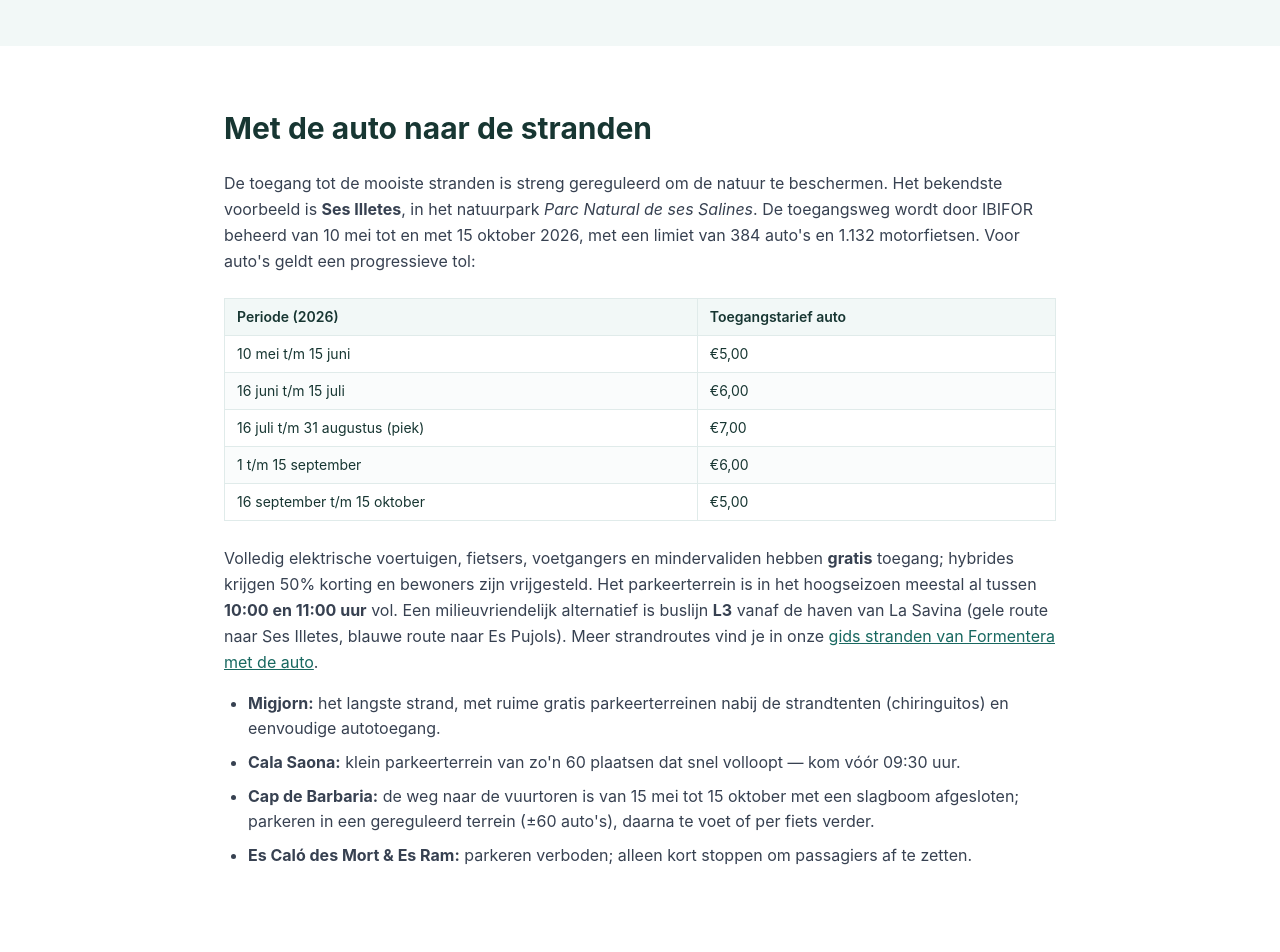
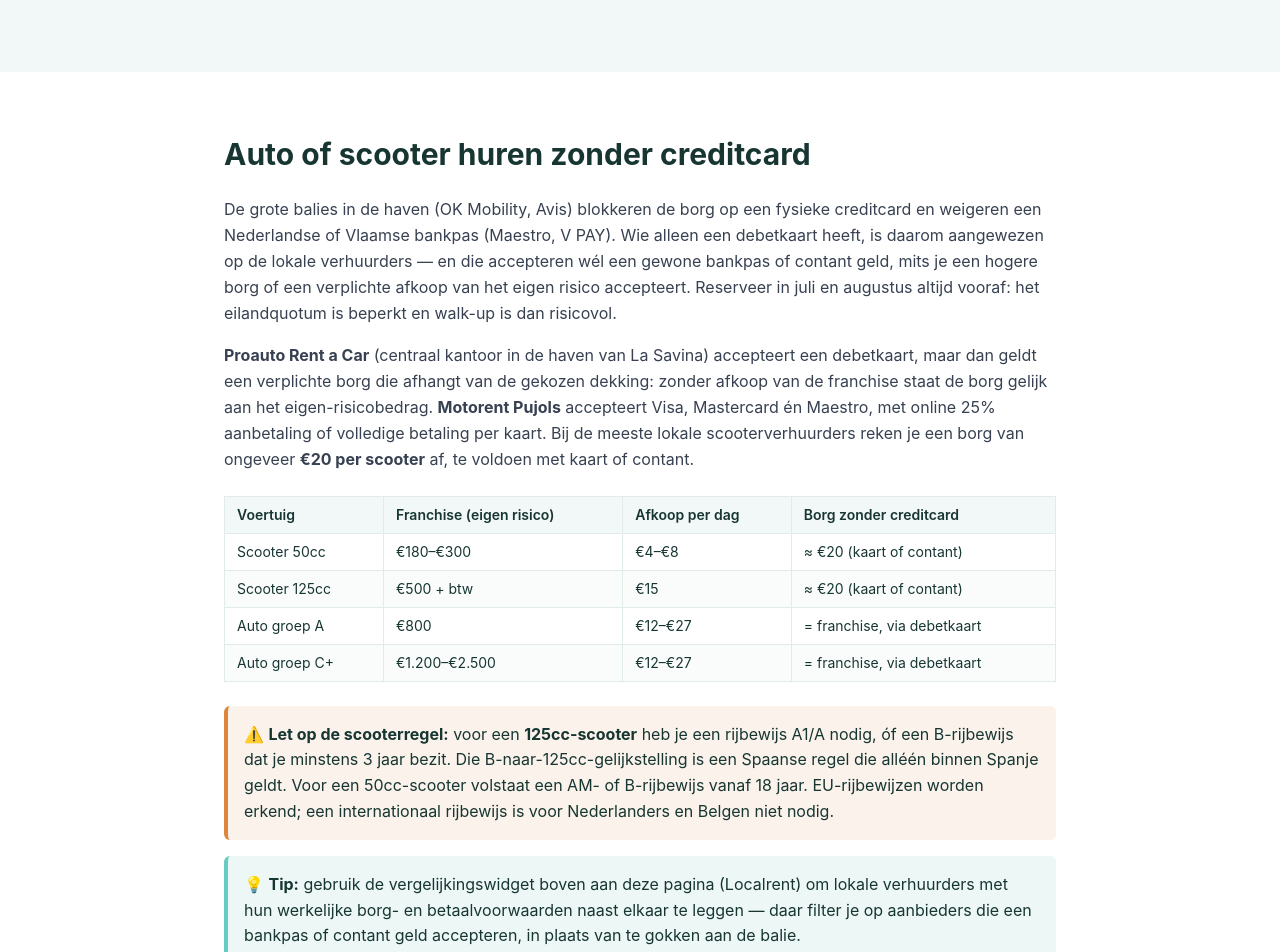
Before and after one commit to LeadGate/formentera-car-rental, a React (Vite) app: page /auto-huren-formentera in a window 1280 px wide. Shown: the part 4040-4992 px from the top of the page. Built offline with nearby package versions, Linux system fonts and the light colour scheme; the HTML template or start-up script is replaced by a standard one.

Commit message:
content: enrich /auto-huren-formentera/ with no-creditcard section (July DR update) + title/desc/dateModified refresh

```diff
--- a/src/components/Footer.tsx
+++ b/src/components/Footer.tsx
@@ -52,7 +52,7 @@
           <ul className="space-y-2">
                         <li>
               <a href="https://formentera.eco/en/information" target="_blank" rel="noopener noreferrer" className="text-sm text-primary-foreground/70 hover:text-primary-foreground transition-colors">
-                formentera.eco — Vehicle Entry Authorisation
+                formentera.eco вЂ” Vehicle Entry Authorisation
               </a>
             </li>
             <li>
@@ -62,7 +62,7 @@
             </li>
             <li>
               <a href="https://www.caib.es/sites/consumidor/es/" target="_blank" rel="noopener noreferrer" className="text-sm text-primary-foreground/70 hover:text-primary-foreground transition-colors">
-                Direcció General de Consum (Govern Balear)
+                DirecciГі General de Consum (Govern Balear)
               </a>
             </li>
           </ul>
@@ -73,8 +73,8 @@
         <p className="text-sm">
           Affiliate disclosure: This site contains links to car rental partners. We may earn a commission when you book through our partners at no extra cost to you.
         </p>
-        <p className="text-xs">Last updated: 2026-06-27</p>
-        <p className="text-sm">&copy; {new Date().getFullYear()} formentera-car-rental.com · All rights reserved</p>
+        <p className="text-xs">Last updated: 2026-07-02</p>
+        <p className="text-sm">&copy; {new Date().getFullYear()} formentera-car-rental.com В· All rights reserved</p>
       </div>
     </div>
   </footer>
--- a/src/pages/AutoHurenFormentera.tsx
+++ b/src/pages/AutoHurenFormentera.tsx
@@ -7,7 +7,7 @@
 import Section from "@/components/Section";
 import ImageDivider from "@/components/ImageDivider";
 import { InfoBox, WarningBox } from "@/components/InfoBox";
-import { Car, Ship, Euro, Waves, ParkingSquare, HelpCircle } from "lucide-react";
+import { Car, Ship, Euro, Waves, ParkingSquare, HelpCircle, CreditCard } from "lucide-react";
 
 const AutoHurenFormentera = () => {
   const breadcrumbSchema = {
@@ -24,10 +24,10 @@
     "@type": "Article",
     headline: "Auto huren op Formentera 2026: de complete gids voor de slimme reiziger",
     description:
-      "Auto huren op Formentera doe je het beste ter plaatse in La Savina. Alles over de formentera.eco-vergunning, kosten, stranden en parkeren in 2026.",
+      "Auto huren op Formentera doe je het beste ter plaatse in La Savina — ook zonder creditcard. Alles over de formentera.eco-vergunning, kosten, stranden en parkeren in 2026.",
     url: "https://formentera-car-rental.com/auto-huren-formentera",
     datePublished: "2026-06-27",
-    dateModified: "2026-06-27",
+    dateModified: "2026-07-02",
     publisher: {
       "@type": "Organization",
       name: "Formentera Car Rental",
@@ -41,8 +41,8 @@
   return (
     <Layout>
       <SEOHead
-        title="Auto huren op Formentera 2026 – Slim huren in La Savina"
-        description="Auto huren op Formentera: huur ter plaatse in La Savina, niet een Ibiza-huurauto op de veerboot (boete tot €10.000). Alles over de formentera.eco-vergunning, kosten en stranden in 2026."
+        title="Auto huren op Formentera 2026 – ook zonder creditcard"
+        description="Auto huren op Formentera zonder creditcard: huur ter plaatse in La Savina, niet een Ibiza-huurauto op de veerboot (boete tot €10.000). Alles over de formentera.eco-vergunning, kosten en stranden in 2026."
         canonical="https://formentera-car-rental.com/auto-huren-formentera/"
       />
 
@@ -182,8 +182,9 @@
           De algemene minimumleeftijd is <strong>21 jaar met 2 jaar rijbewijs</strong>; voor premium klassen geldt 25
           jaar met 3 jaar ervaring (OK Mobility verhuurt onder voorwaarden vanaf 18 jaar met toeslag). Jonge bestuurders
           van 21 tot 24 jaar betalen een toeslag van ongeveer <strong>€3 per dag</strong> en kunnen het eigen risico vaak
-          niet afkopen. Voor de borg is een fysieke <strong>creditcard</strong> (Visa of Mastercard) verplicht; American
-          Express, Diners Club en betaalkaarten (debit) worden geweigerd.
+          niet afkopen. Bij de grote balies (OK Mobility, Avis) is voor de borg een fysieke <strong>creditcard</strong>{" "}
+          (Visa of Mastercard) verplicht; American Express, Diners Club en betaalkaarten (debit) worden daar geweigerd —
+          maar er zijn lokale alternatieven zonder creditcard, zie de sectie hieronder.
         </p>
         <p className="text-gray-700 mb-4 leading-relaxed">
           Het eigen risico (de <em>franchise</em>) varieert per voertuigklasse van <strong>€500 tot €2.500</strong> en is
@@ -197,6 +198,47 @@
             De wegen zijn smal en omzoomd met drooggestapelde stenen muren, en parkeerplekken zijn krap — grote SUV's zijn
             onpraktisch en lopen snel schade op. Een scooter (50–125cc) huur je vanaf €9 tot €35 per dag; quads zijn
             verboden.
+          </p>
+        </InfoBox>
+      </Section>
+
+      <Section icon={<CreditCard className="w-6 h-6" />} title="Auto of scooter huren zonder creditcard">
+        <p className="text-gray-700 mb-4 leading-relaxed">
+          De grote balies in de haven (OK Mobility, Avis) blokkeren de borg op een fysieke creditcard en weigeren een
+          Nederlandse of Vlaamse bankpas (Maestro, V PAY). Wie alleen een debetkaart heeft, is daarom aangewezen op de
+          lokale verhuurders — en die accepteren wél een gewone bankpas of contant geld, mits je een hogere borg of een
+          verplichte afkoop van het eigen risico accepteert. Reserveer in juli en augustus altijd vooraf: het
+          eilandquotum is beperkt en walk-up is dan risicovol.
+        </p>
+        <p className="text-gray-700 mb-4 leading-relaxed">
+          <strong>Proauto Rent a Car</strong> (centraal kantoor in de haven van La Savina) accepteert een debetkaart, maar
+          dan geldt een verplichte borg die afhangt van de gekozen dekking: zonder afkoop van de franchise staat de borg
+          gelijk aan het eigen-risicobedrag. <strong>Motorent Pujols</strong> accepteert Visa, Mastercard én Maestro, met
+          online 25% aanbetaling of volledige betaling per kaart. Bij de meeste lokale scooterverhuurders reken je een
+          borg van ongeveer <strong>€20 per scooter</strong> af, te voldoen met kaart of contant.
+        </p>
+        <DataTable
+          headers={["Voertuig", "Franchise (eigen risico)", "Afkoop per dag", "Borg zonder creditcard"]}
+          rows={[
+            ["Scooter 50cc", "€180–€300", "€4–€8", "≈ €20 (kaart of contant)"],
+            ["Scooter 125cc", "€500 + btw", "€15", "≈ €20 (kaart of contant)"],
+            ["Auto groep A", "€800", "€12–€27", "= franchise, via debetkaart"],
+            ["Auto groep C+", "€1.200–€2.500", "€12–€27", "= franchise, via debetkaart"],
+          ]}
+        />
+        <WarningBox>
+          <p>
+            ⚠️ <strong>Let op de scooterregel:</strong> voor een <strong>125cc-scooter</strong> heb je een rijbewijs A1/A
+            nodig, óf een B-rijbewijs dat je minstens 3 jaar bezit. Die B-naar-125cc-gelijkstelling is een Spaanse regel
+            die alléén binnen Spanje geldt. Voor een 50cc-scooter volstaat een AM- of B-rijbewijs vanaf 18 jaar. EU-rijbewijzen
+            worden erkend; een internationaal rijbewijs is voor Nederlanders en Belgen niet nodig.
+          </p>
+        </WarningBox>
+        <InfoBox>
+          <p>
+            💡 <strong>Tip:</strong> gebruik de vergelijkingswidget boven aan deze pagina (Localrent) om lokale
+            verhuurders met hun werkelijke borg- en betaalvoorwaarden naast elkaar te leggen — daar filter je op
+            aanbieders die een bankpas of contant geld accepteren, in plaats van te gokken aan de balie.
           </p>
         </InfoBox>
       </Section>
```
Also changed, not shown: scripts/prerender.routes.json (+6 -4 lines), 1 other file (tests, documents, lock files or other folders).
